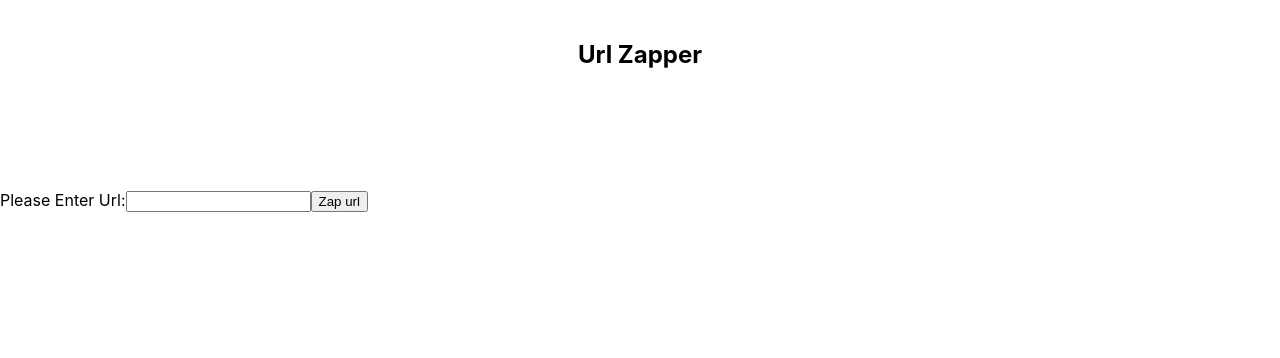
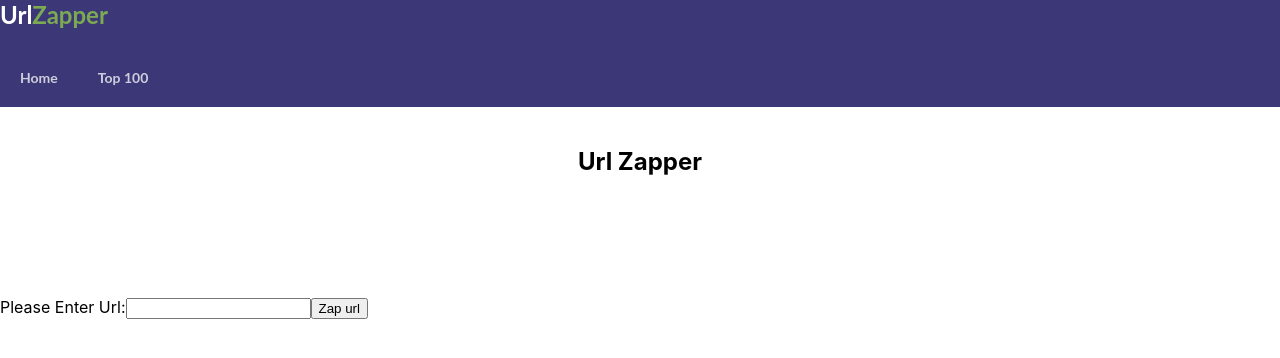
Before and after one commit to SSchwartz214/url-shortener-fe, a React (Create React App) app: page / in a window 1280 px wide. Shown: the top 358 px of the page. Built offline with nearby package versions, Linux system fonts and the light colour scheme.

Commit message:
Adds navbar

```diff
--- a/src/App.css
+++ b/src/App.css
@@ -13,3 +13,53 @@
   font-size: 11px;
   text-align: left;
 }
+
+.navbar {
+  padding: 0;
+  margin: 0;
+  font-family: "lato", Arial, Helvetica, sans-serif;
+  background-color: #3c3877;
+  border-bottom: 1px solid #3c3877;
+}
+
+.navbar h2 {
+  color: #ffffff;
+  margin-top: 0;
+}
+
+.navbar .second-word {
+  color: #7ca953;
+}
+
+.nav-link {
+  font-weight: bold;
+  font-size: 14px;
+  text-decoration: none;
+  color: #ffffff;
+  padding: 20px 0px;
+  margin: 0px 20px;
+  display: inline-block;
+  position: relative;
+  opacity: 0.75;
+}
+
+.nav-link:hover {
+  opacity: 1;
+}
+
+.nav-link::before {
+  transition: 300ms;
+  height: 5px;
+  content: "";
+  position: absolute;
+  background-color: #7ca953;
+}
+
+.nav-link-ltr::before {
+  width: 0%;
+  bottom: 10px;
+}
+
+.nav-link-ltr:hover::before {
+  width: 100%;
+}
--- /dev/null
+++ b/src/components/NavBar.js
@@ -0,0 +1,23 @@
+import React, { Component } from "react";
+
+class NavBar extends Component {
+  render() {
+    return (
+      <div>
+        <div className="navbar">
+          <h2>
+            Url<span className="second-word">Zapper</span>
+          </h2>
+          <a className="nav-link nav-link-ltr" href="/">
+            Home
+          </a>
+          <a className="nav-link nav-link-ltr" href="/top">
+            Top 100
+          </a>
+        </div>
+      </div>
+    );
+  }
+}
+
+export default NavBar;
--- a/src/components/Router.js
+++ b/src/components/Router.js
@@ -3,14 +3,18 @@ import { BrowserRouter, Route, Switch } from "react-router-dom";
 import TopUrlsContainer from "./TopUrlsContainer";
 import Form from "./Form";
 import NotFound from "./NotFound";
+import NavBar from "./NavBar";
 
 const Router = () => (
   <BrowserRouter>
-    <Switch>
-      <Route exact path="/" component={Form} />
-      <Route path="/top" component={TopUrlsContainer} />
-      <Route component={NotFound} />
-    </Switch>
+    <div>
+      <NavBar />
+      <Switch>
+        <Route exact path="/" component={Form} />
+        <Route path="/top" component={TopUrlsContainer} />
+        <Route component={NotFound} />
+      </Switch>
+    </div>
   </BrowserRouter>
 );
 
```
